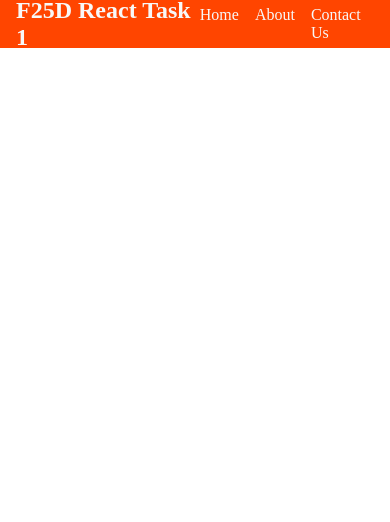
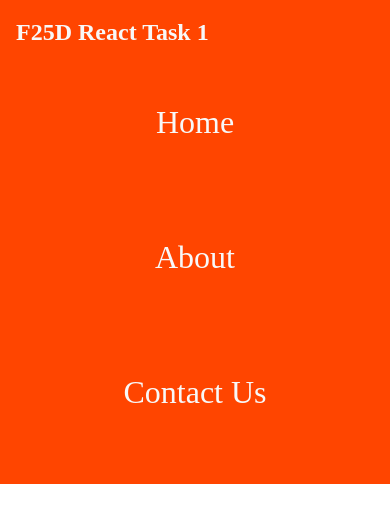
Before and after one commit to frreri/f25d-react-task1, a React (Vite) app: page / in a window 390 px wide. Shown: the top 522 px of the page. Built offline with nearby package versions, Linux system fonts and the light colour scheme.

Commit message:
Started building responsive navbar

```diff
--- a/src/App.jsx
+++ b/src/App.jsx
@@ -1,10 +1,23 @@
 import "./App.css";
 import NavBar from "./components/NavBar";
+import { useState, useEffect } from "react";
 
 function App() {
+  const [isMobile, setIsMobile] = useState(false);
+
+  useEffect(() => {
+    const mediaQuery = window.matchMedia("(max-width: 600px)");
+    const setMode = (e) => {
+      setIsMobile(e.matches);
+    };
+    mediaQuery.addEventListener("change", setMode);
+    setMode(mediaQuery);
+    return () => mediaQuery.removeEventListener("change", setMode);
+  }, []);
+
   return (
     <>
-      <NavBar />
+      <NavBar mobileMode={isMobile} />
     </>
   );
 }
--- a/src/components/NavBar.css
+++ b/src/components/NavBar.css
@@ -1,16 +1,35 @@
 .nav-bar {
   grid-area: nav;
   background-color: orangered;
-  height: 3rem;
+  height: 4rem;
   display: flex;
   justify-content: space-between;
   align-items: center;
   padding: 0 1rem;
   color: #f8f8f8;
+  position: relative;
 }
 
-.nav-bar ul {
+.nav-menu {
+  background-color: orangered;
   list-style: none;
   display: flex;
   gap: 1rem;
 }
+
+/* .nav-menu--desktop {
+} */
+
+.nav-menu--mobile {
+  flex-direction: column;
+  position: absolute;
+  align-items: center;
+  justify-content: space-around;
+  font-size: 2rem;
+  top: 3.9rem;
+  right: 0;
+  width: 100%;
+  height: 50vh;
+  padding-bottom: 2rem;
+  z-index: 10;
+}
--- a/src/components/NavBar.jsx
+++ b/src/components/NavBar.jsx
@@ -1,11 +1,17 @@
 import NavItem from "./NavItem";
 import "./NavBar.css";
 
-function NavBar() {
+function NavBar({ mobileMode }) {
   return (
     <nav className="nav-bar">
       <h1>F25D React Task 1</h1>
-      <ul>
+      <ul
+        className={
+          mobileMode
+            ? "nav-menu nav-menu--mobile"
+            : "nav-menu nav-menu--desktop"
+        }
+      >
         <NavItem name="Home" url="#" />
         <NavItem name="About" url="#about" />
         <NavItem name="Contact Us" url="#contact" />
```
